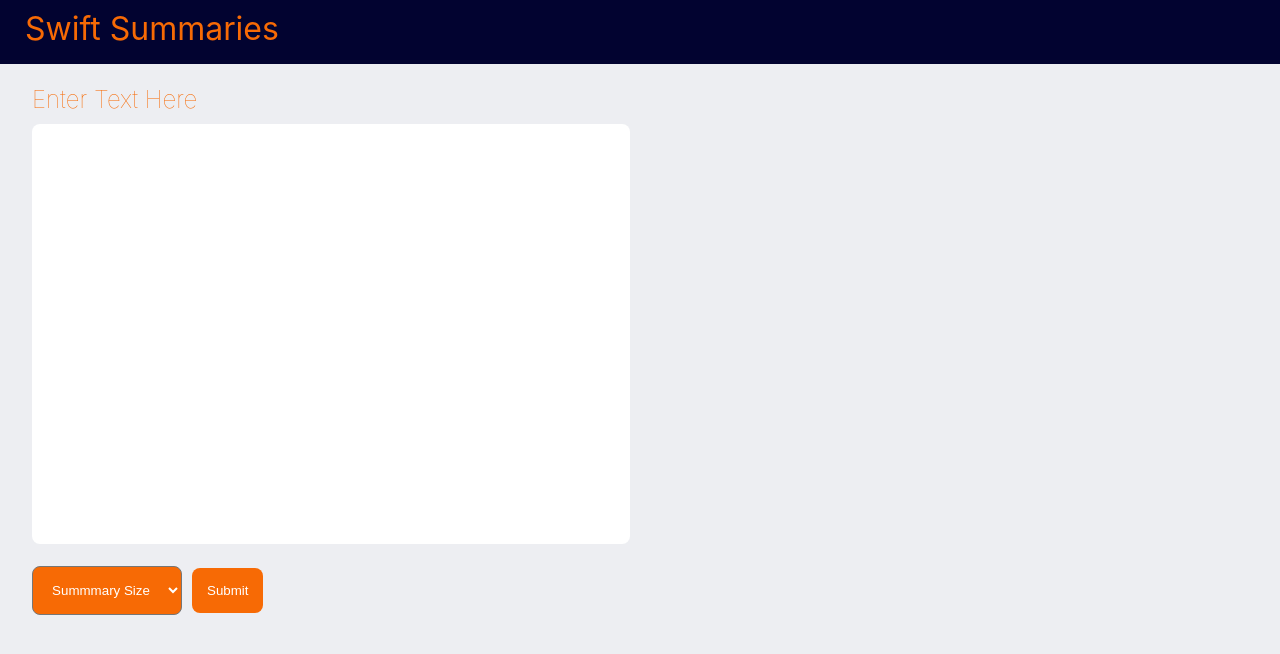
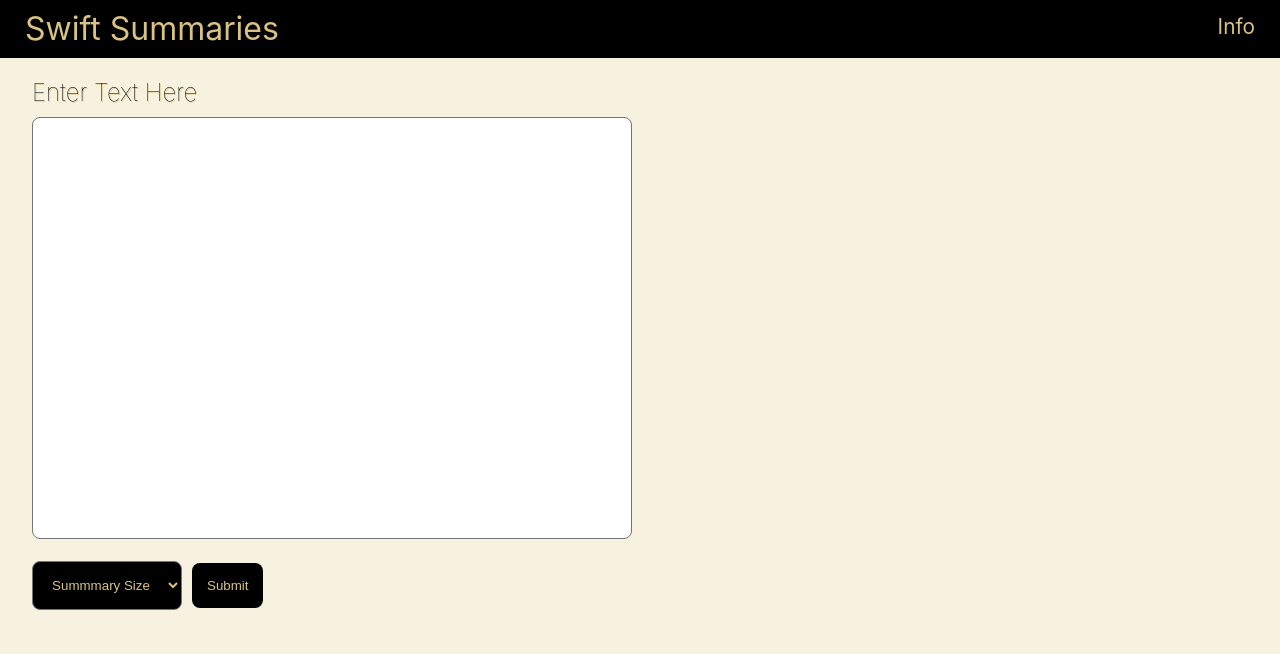
Before and after one commit to qhyltong/swift-summaries, a React (Create React App) app: page / in a window 1280 px wide. Shown: the top 654 px of the page. Built offline with nearby package versions, Linux system fonts and the light colour scheme.

Commit message:
changed color scheme and added info button

```diff
--- a/src/App.css
+++ b/src/App.css
@@ -1,5 +1,5 @@
 body {
-  background-color: #edeef2;
+  background-color: #f7f1df;
 }
 
 div h1 {
@@ -7,10 +7,36 @@ div h1 {
   font-weight: normal;
   padding-left: 25px;
   margin-top: 0;
-  color: #f76a05;
+  color: #d9c282;
   line-height: 1.8em;
-  background-color: #020330;
+  background: black;
   height: 2em;
+  display: inline;
+}
+
+#nav {
+  background-color: black;
+  margin-bottom: 20px;
+}
+
+#info-button {
+  display: inline;
+  float: right;
+  text-decoration: none;
+  background-color: black;
+  border: none;
+  margin-top: 0;
+  color: #d9c282;
+  line-height: 1.8em;
+  text-align: center;
+  font-size: 1.3em;
+  height: 2.4em;
+  padding: 8px 25px 8px;
+  padding-bottom: 0;
+}
+
+#info-button:hover {
+
 }
 
 h2 {
@@ -18,7 +44,8 @@ h2 {
   margin-bottom: 10px;
   display: inline;
   font-weight: lighter;
-  color: #f76a05;
+  color: black;
+  text-shadow: 1px 1px #d9c282;
 }
 
 #summary-header {
@@ -35,8 +62,8 @@ p {
   margin-bottom: 10px;
   padding: 10px;
   border-radius: 8px;
-  border-color: #f76a05;
-  border: 2px #f76a05 solid;
+  line-height: 1.6;
+  border: 2px #d9c282 solid;
 }
 
 .select-selected {
@@ -48,10 +75,10 @@ p {
 }
 
 .select-selected {
-  background-color: #f76a05;
+  background-color: black;
   padding: 15px;
   border-radius: 8px;
-  color: white;
+  color: #d9c282;
   text-align: center;
   position: relative;
   font-family: arial;
@@ -62,8 +89,8 @@ p {
   border: none;
   margin-top: 10px;
   margin-left: 10px;
-  background-color: #f76a05;
-  color: white;
+  background-color: black;
+  color: #d9c282;
   border-radius: 8px;
   display: inline-block;
 }
@@ -75,11 +102,10 @@ p {
 .drop-items {
   margin: 0px;
   text-decoration: none;
-  color: #d8d8e6;
+  color: #d9c282;
 }
 
 .form {
-  color:  #f76a05;
   margin-left: 5%;
 }
 
@@ -101,13 +127,13 @@ p {
 div textarea {
   font-size: 15px;
   font-family: arial;
-  overflow: hidden;
   border-radius: 8px;
-  border-style: none;
+  border-style: black;
   font: arial;
   resize: none;
   height: 50vh;
   padding: 10px 10px;
   margin-top: 10px;
   width: 95%;
+  line-height: 1.6;
 }
--- a/src/App.js
+++ b/src/App.js
@@ -2,6 +2,7 @@ import React, { useState } from 'react';
 import './App.css';
 import Form from './Form';
 import Output from './Output';
+import NavBar from './NavBar';
 
 function App(props) {
 
@@ -13,7 +14,7 @@ function App(props) {
   if(inputText) {
     return(
       <body>
-        <h1>Swift Summaries</h1>
+        <NavBar />
         <Form changeText={changeText}/>
         <Output outputText={inputText}/>
        </body>
@@ -21,7 +22,7 @@ function App(props) {
   }
   return(
     <body>
-      <h1>Swift Summaries</h1>
+      <NavBar />
       <Form changeText={changeText}/>
     </body>
   );
--- /dev/null
+++ b/src/NavBar.js
@@ -0,0 +1,13 @@
+import React from 'react';
+import './App.css';
+
+function NavBar() {
+  return(
+    <div id="nav">
+      <h1>Swift Summaries</h1>
+      <a href="#" id="info-button">Info</a>
+    </div>
+  );
+}
+
+export default NavBar;
```
